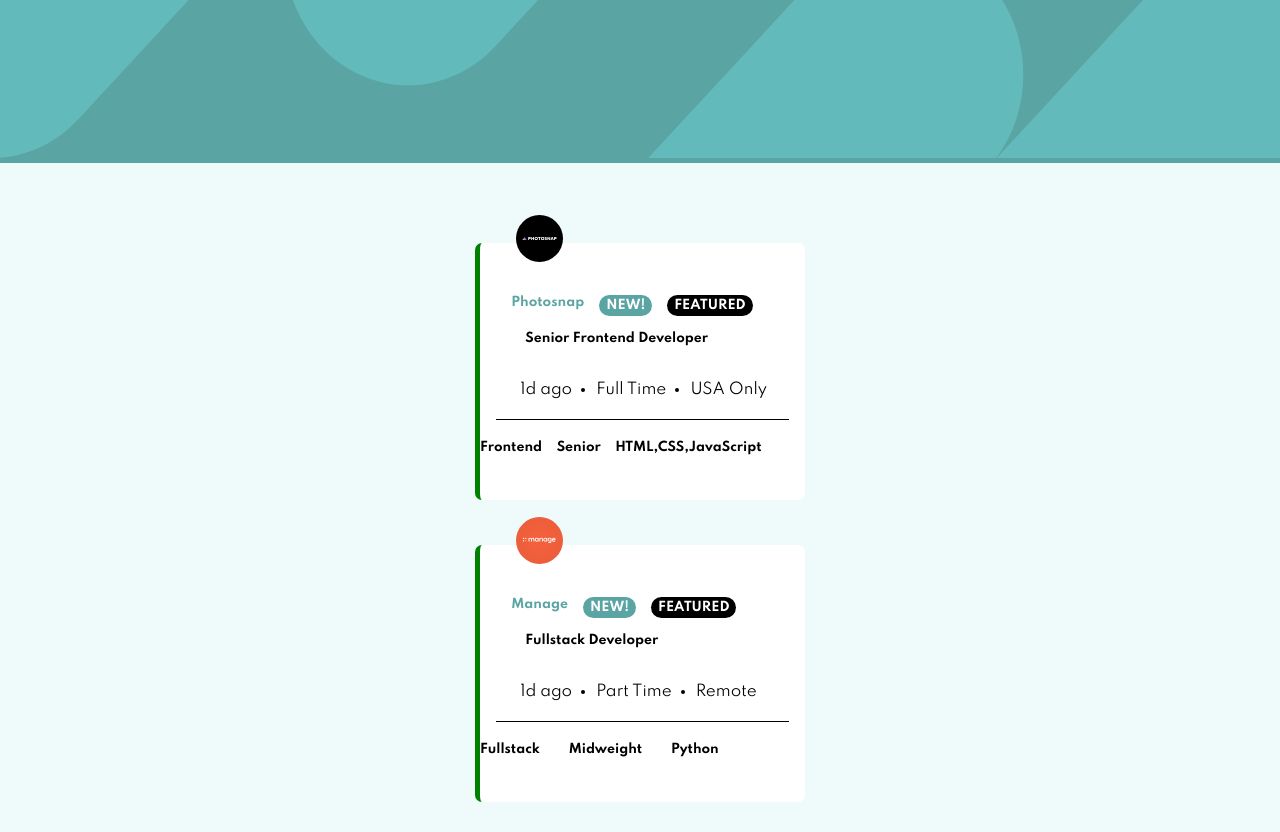
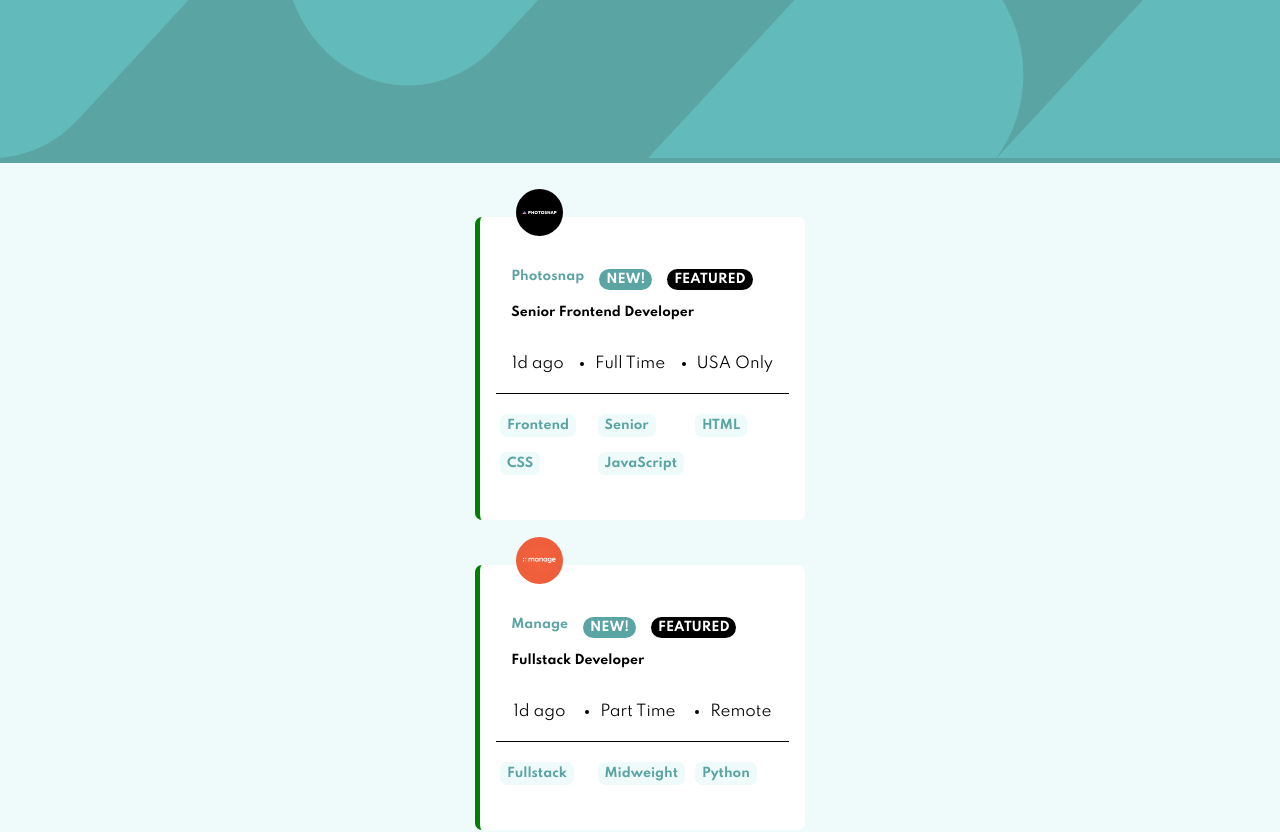
Before and after one commit to ChamuMutezva/static-job-listings, an Angular app: page / in a window 1280 px wide. Shown: the top 832 px of the page. Built offline with nearby package versions, Linux system fonts and the light colour scheme.

Commit message:
feat: iterating languages , and there decorations

```diff
--- a/src/app/app.component.css
+++ b/src/app/app.component.css
@@ -17,7 +17,7 @@ header {
     padding: 45px 0 45px 0;
 }
 .cards:first-child {
-    padding: 80px 0 0 0;
+    padding: 54px 0 0 0;
 }
 .card:last-child {
     padding: 45px 0;
@@ -68,35 +68,43 @@ img.card__img {
     border-radius: 20px;
 }
 .card__primary__position {
-    margin-left: 29px;
+    margin-left: 15px;
     margin-bottom: 15px;
 }
 .card__contract {
     display: flex;
-   /* margin-left: 20px;*/
+   justify-content: space-around;
     margin-bottom: 20px;
 }
 .card__contract__item {
-    margin-left: 24px;
     margin-top: 20px;
 }
 .card__contract__item:first-child {
     list-style: none;
 }
 .card__secondary {
-    margin-top: 20px;
-    display: flex;
-    flex-wrap: wrap;
-    justify-content: space-evenly;
+    width: 90%;
+    margin: 20px auto 0 20px;
+    display: grid;
+    grid-template-columns: 1fr 1fr 1fr;
+    justify-items: start;
+    grid-row-gap: 15px;
+}
+
+.card__secondary__item {
+    background-color: hsl(180, 52%, 96%);
+    color: hsl(180, 29%, 50%);
+    padding: 4px 7px;
+    border-radius: 7px;
 }
 .role {
-    flex-grow: 1;
+   /* flex-grow: 1; */
 }
 .level {
-    flex-grow: 1;
+   /* flex-grow: 1; */
 }
 .languages {
-    flex-grow: 3;
+   /* flex-grow: 3; */
 }
 
 @media screen and(min-width: 790px) {
--- a/src/app/app.component.html
+++ b/src/app/app.component.html
@@ -28,7 +28,7 @@
             <div class="card__secondary">
                 <h5 class="card__secondary__item role">{{item.role}}</h5>
                 <h5 class="card__secondary__item level">{{item.level}}</h5>
-                <h5 class="card__secondary__item languages">{{item.languages}}</h5>
+                <h5 class="card__secondary__item languages" *ngFor="let language of item.languages">{{language}}</h5>
 
             </div>
 
```
